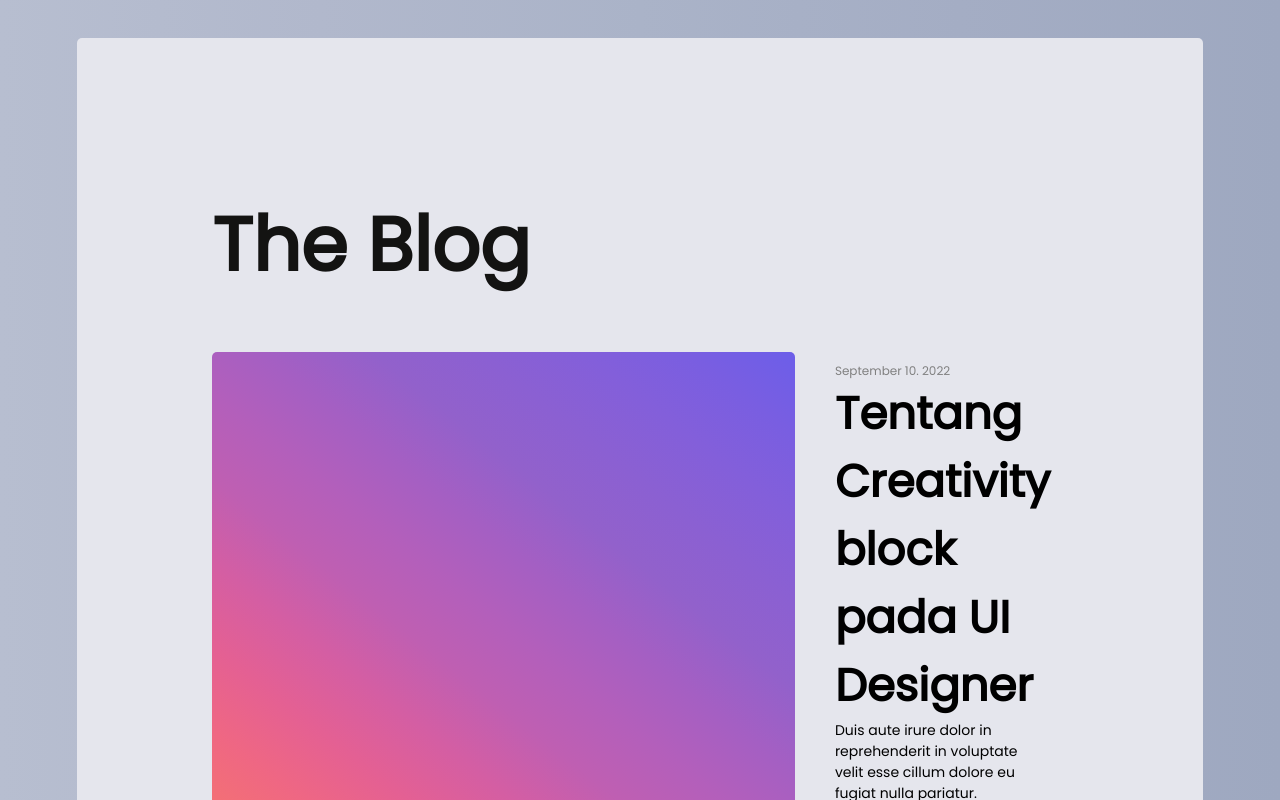
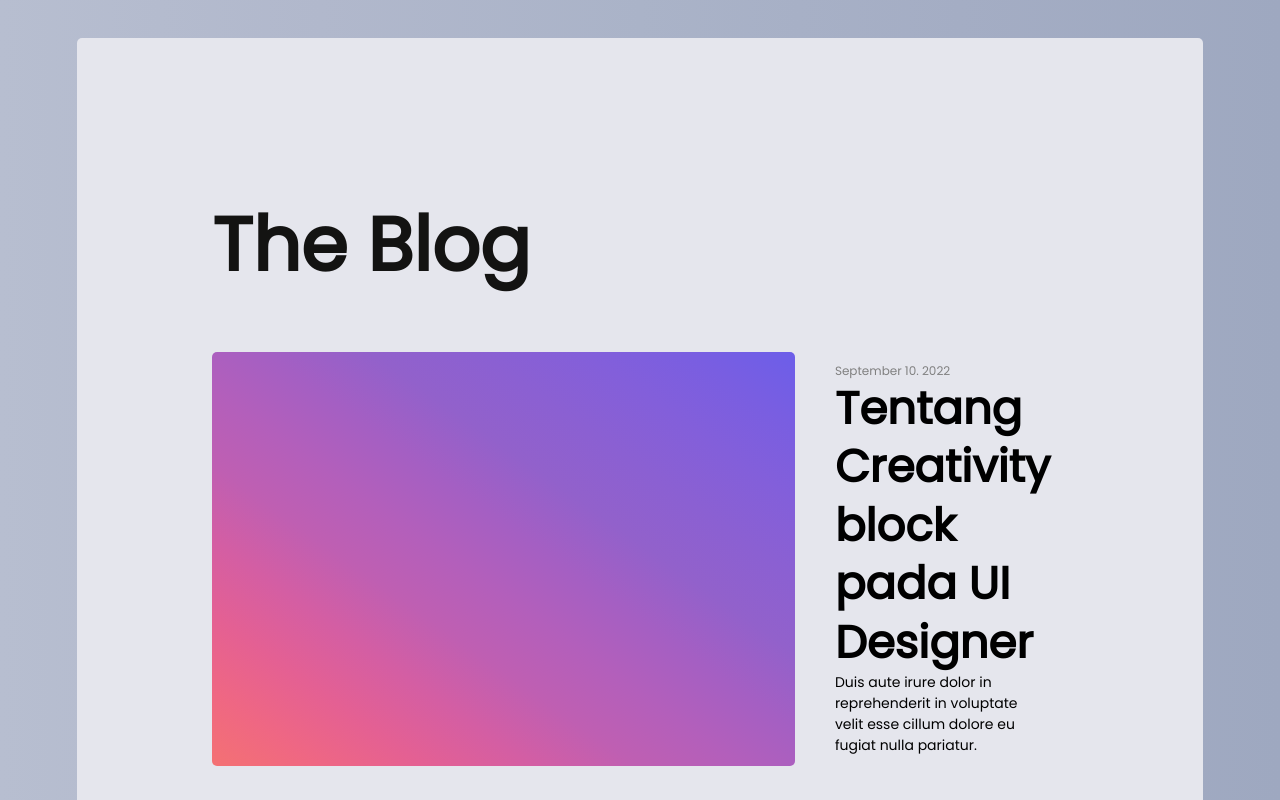
Before and after one commit to darjanDivkovic/blog-app, a Vue app in the folder frontend/: page /#/ in a window 1280 px wide. Built offline with nearby package versions, Linux system fonts and the light colour scheme.

Commit message:
Improve a bit more

```diff
--- a/frontend/src/components/Article.vue
+++ b/frontend/src/components/Article.vue
@@ -1,9 +1,9 @@
 <template>
 <div class="container" :class="{mini: isMini}">
     <div class="container__left" :class="{mini: isMini}">
-        <div class="img" :class="{mini: isMini}"></div>
+        <div class="img"></div>
     </div>
-    <div class="container__right">
+    <div class="container__right" :class="{mini: isMini}">
         <span class="date">September 10. 2022</span>
         <span class="title" :class="{mini: isMini}">Tentang Creativity block pada UI Designer</span>
         <span class="content">Duis aute irure dolor in reprehenderit in voluptate velit esse cillum dolore eu fugiat nulla pariatur.</span>
@@ -24,21 +24,18 @@ export default {
   flex-direction: row
   &.mini
     display: flex
-    border: 1px solid red
     flex-direction: column
   &__left
     width:55%
     border-radius: 5px
     min-height: 350px
     &.mini
-        height: 175px
+        min-height: 175px
     .img
       height: 100%
       width:100%
       border-radius: 5px
       background-image: linear-gradient(to right top, #f47173, #ef6783, #e46093, #d45ea3, #bf5fb2, #b35fbb, #a45fc3, #9261cb, #8b60d2, #835fda, #795ee1, #6c5ee9)
-      &.mini
-        height: 50%
   &__right
     width:40%
     display: flex
@@ -47,6 +44,7 @@ export default {
     padding-left: 40px
     &.mini
       width: 100%
+      padding-left: 10px
     .date
       color: gray
       font-size: 12px
@@ -54,8 +52,13 @@ export default {
     .title
       font-size: 45px
       font-weight: 600
+      line-height: 1.3
       max-width: 80%
       margin: 0
+      &.mini
+        max-width: 100%
+        font-size: 20px
+        margin: 10px 0
     .content
       max-width: 80%
       font-size: 14px
```
